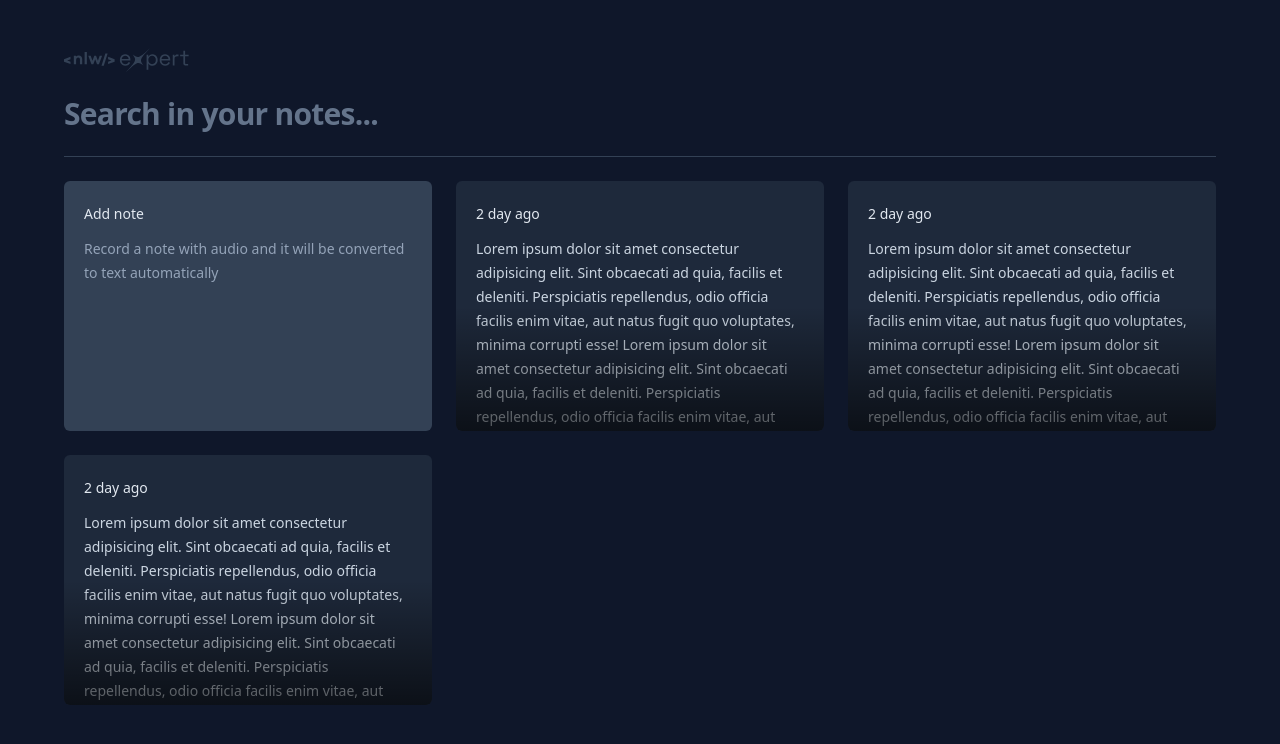
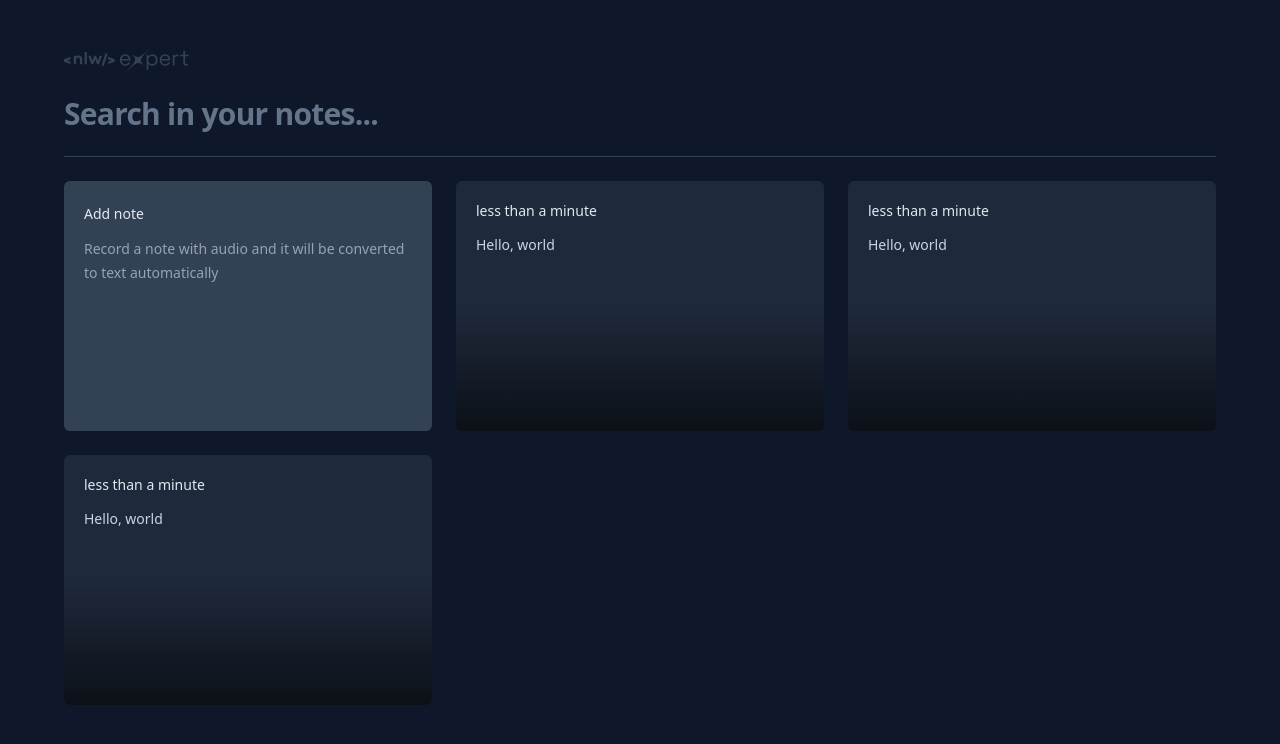
Before and after one commit to anibalfn/react-notes-list, a React (Vite) app: page / in a window 1280 px wide. Shown: the top 744 px of the page. Built offline with nearby package versions, Linux system fonts and the light colour scheme.

Commit message:
Add library for utilizing Dates

```diff
--- a/package.json
+++ b/package.json
@@ -9,6 +9,8 @@
     "preview": "vite preview"
   },
   "dependencies": {
+    "@radix-ui/react-dialog": "^1.0.5",
+    "date-fns": "^3.3.1",
     "react": "^18.2.0",
     "react-dom": "^18.2.0"
   },
--- a/src/app.tsx
+++ b/src/app.tsx
@@ -1,5 +1,7 @@
 import logo from "./assets/logo-nlw.svg";
 import { NoteCard } from "./components/note-card";
+import { NewNoteCard } from "./components/new-note-card";
+
 
 export function App() {
   return (
@@ -7,20 +9,41 @@
       <img src={logo} alt="logo" />
 
       <form className="m-full">
-        <input type="text" placeholder="Search in your notes..." className="w-full bg-transparent text-3xl font-semibold tracking-tight outline-none placeholder:text-slate-500" />
+        <input
+          type="text"
+          placeholder="Search in your notes..."
+          className="w-full bg-transparent text-3xl font-semibold tracking-tight outline-none placeholder:text-slate-500"
+        />
       </form>
 
       <div className="h-px bg-slate-700" />
 
       <div className="grid grid-cols-3 gap-6 auto-rows-[250px]">
-        <div className="rounded-md bg-slate-700 p-5 space-y-3">
+        {/* <div className="rounded-md bg-slate-700 p-5 space-y-3">
           <span className="text-sm font-medium text-slate-200">Add note</span>
           <p className="text-sm leading-6 text-slate-400">Record a note with audio and it will be converted to text automatically</p>
-        </div>
+        </div> */}
+        <NewNoteCard />
+        <NoteCard
+          note={{
+            date: new Date(),
+            content: "Hello, world",
+          }}
+        />
 
-        <NoteCard />
-        <NoteCard />
-        <NoteCard />
+<NoteCard
+          note={{
+            date: new Date(),
+            content: "Hello, world",
+          }}
+        />
+
+<NoteCard
+          note={{
+            date: new Date(),
+            content: "Hello, world",
+          }}
+        />
       </div>
     </div>
   );
--- /dev/null
+++ b/src/components/new-note-card.tsx
@@ -0,0 +1,11 @@
+export function NewNoteCard() {
+  return (
+    <div className="rounded-md bg-slate-700 p-5 space-y-3">
+      <span className="text-sm font-medium text-slate-200">Add note</span>
+
+      <p className="text-sm leading-6 text-slate-400">
+        Record a note with audio and it will be converted to text automatically
+      </p>
+    </div>
+  );
+}
--- a/src/components/note-card.tsx
+++ b/src/components/note-card.tsx
@@ -1,15 +1,37 @@
-export function NoteCard() {
-  return <button className="rounded-md bg-slate-800 p-5 space-y-3 overflow-hidden relative hover:ring-2 hover:ring-slate-600 text-left focus-visible:ring-2 focus-visible:ring-lime-400 outline-none">
-    <span className="text-sm font-medium text-slate-200">2 day ago</span>
-    <p className="text-sm leading-6 text-slate-300">
-      Lorem ipsum dolor sit amet consectetur adipisicing elit. Sint obcaecati ad
-      quia, facilis et deleniti. Perspiciatis repellendus, odio officia facilis
-      enim vitae, aut natus fugit quo voluptates, minima corrupti esse!
-      Lorem ipsum dolor sit amet consectetur adipisicing elit. Sint obcaecati ad
-      quia, facilis et deleniti. Perspiciatis repellendus, odio officia facilis
-      enim vitae, aut natus fugit quo voluptates, minima corrupti esse!
-    </p>
+import * as Dialog from "@radix-ui/react-dialog";
+import { formatDistanceToNow } from "date-fns";
+import { ptBR } from "date-fns/locale";
 
-    <div className="absolute bottom-0 left-0 right-0 h-1/2 bg-gradient-to-t from-black/60 to-black/0 pointer-events-none" />
-  </button>;
+interface NoteCardProps {
+  note: {
+    date: Date;
+    content: string;
+  };
 }
+
+export function NoteCard({ note }: NoteCardProps) {
+  return (
+    <Dialog.Root>
+      <Dialog.Trigger className="rounded-md bg-slate-800 p-5 gap-y-3 overflow-hidden relative hover:ring-2 hover:ring-slate-600 text-left flex flex-col focus-visible:ring-2 focus-visible:ring-lime-400 outline-none">
+        <span className="text-sm font-medium text-slate-200">
+          {formatDistanceToNow(note.date)}
+        </span>
+        <p className="text-sm leading-6 text-slate-300">{note.content}</p>
+
+        <div className="absolute bottom-0 left-0 right-0 h-1/2 bg-gradient-to-t from-black/60 to-black/0 pointer-events-none" />
+      </Dialog.Trigger>
+
+      <Dialog.Portal>
+        <Dialog.Content className="fixed overflow-hidden left-1/2 top-1/2 -translate-x-1/2 -translate-y-1/2 max-w-[640px] w-full h-[60vh] bg-slate-700 rounded-m flex flex-col outline-none">
+          <div className="flex flex-1 flex-col gap-3 p-5">
+            <span className="text-sm font-medium text-slate-200">
+              {formatDistanceToNow(note.date)}
+            </span>
+            <p className="text-sm leading-6 text-slate-300">{note.content}</p>
+          </div>
+        </Dialog.Content>
+        <Dialog.Overlay className="inset-0 fixed bg-black/50" />
+      </Dialog.Portal>
+    </Dialog.Root>
+  );
+}
```
Also changed, not shown: 1 other file (tests, documents, lock files or other folders).
